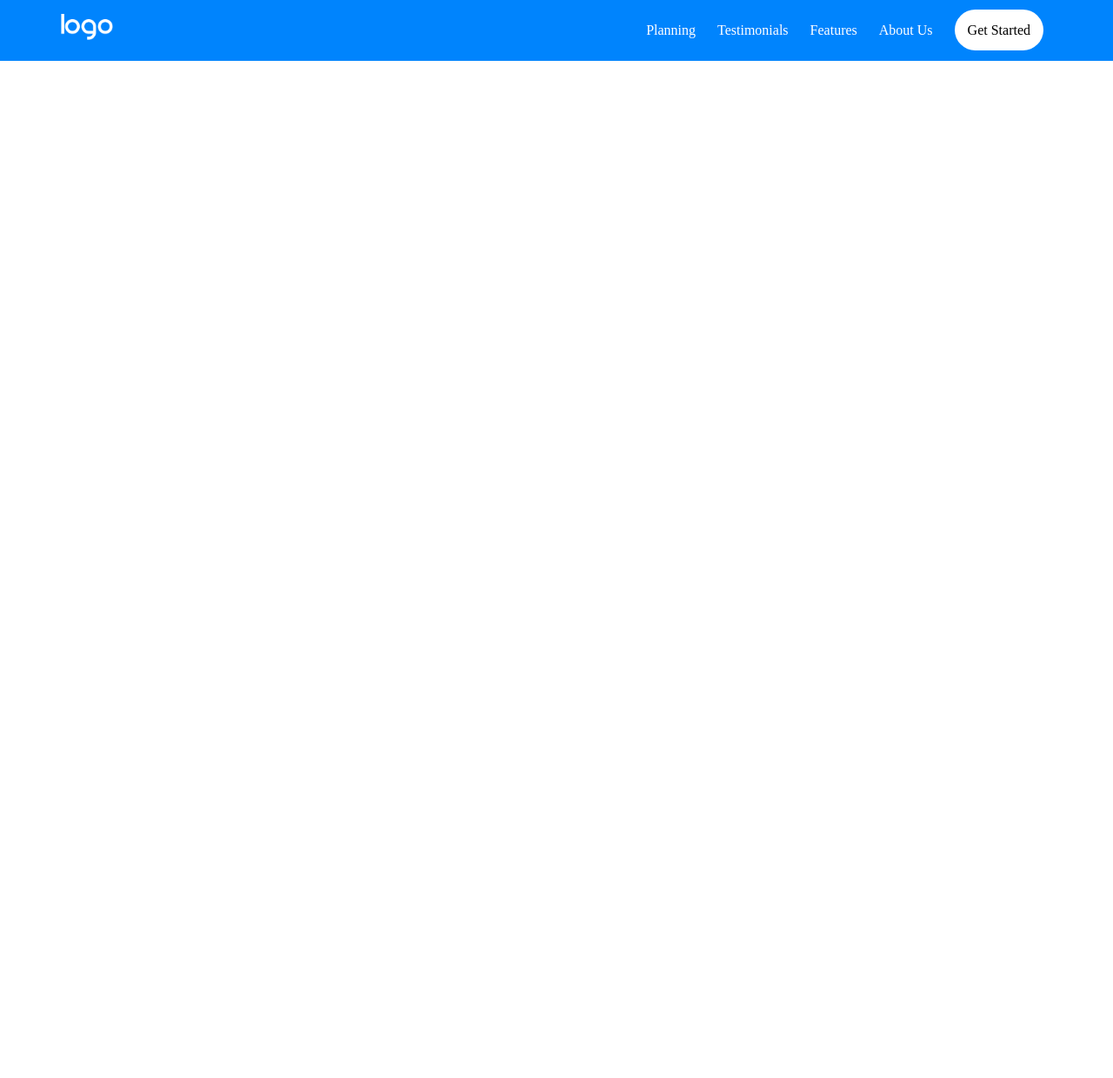
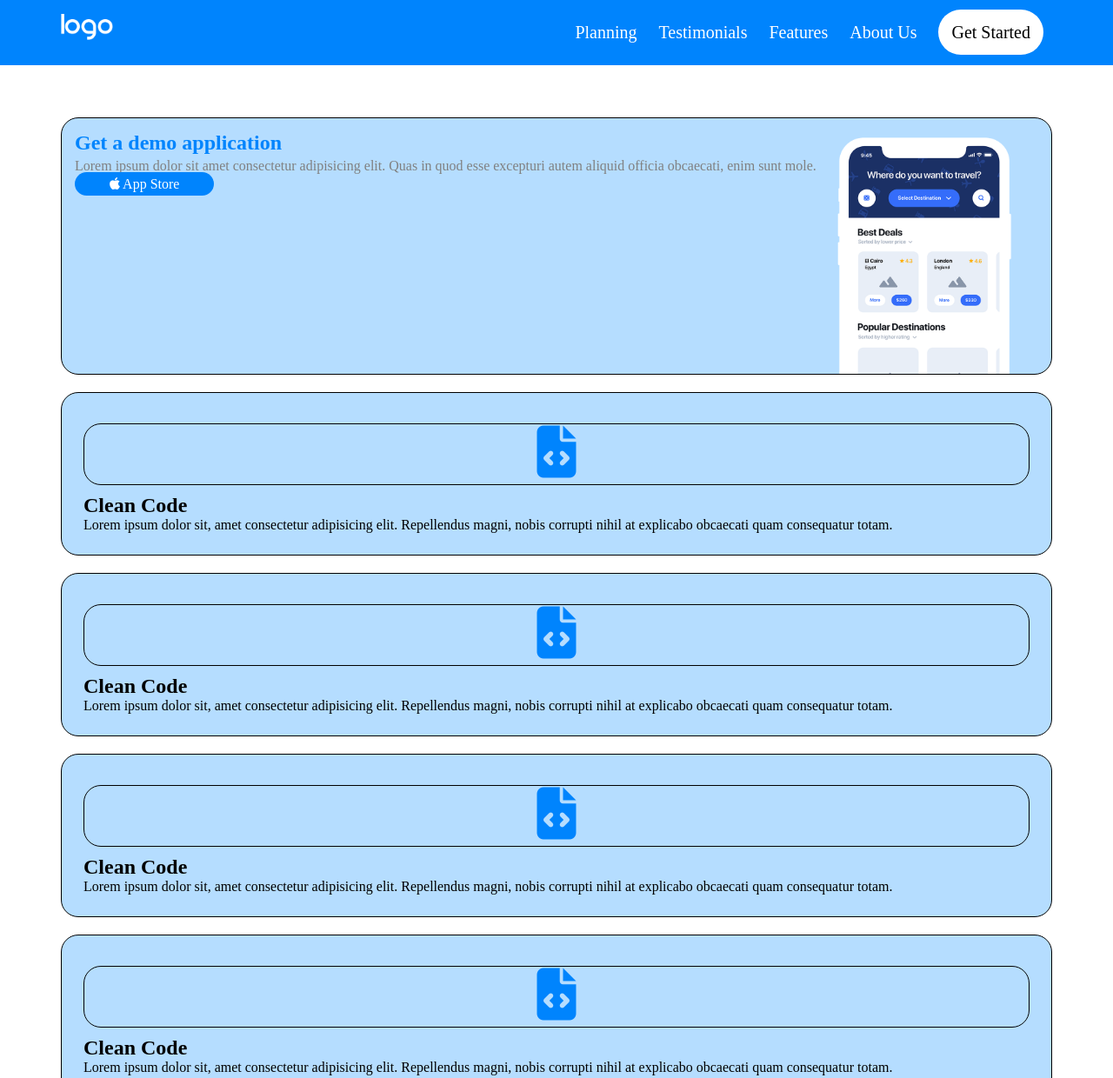
Before and after one commit to DavideLopez/htmlcss-responsive-layout, a plain HTML site: page index.html in a window 1280 px wide. Shown: the top 1240 px of the page at 87% size. Before the commit the page ends 800 px from the top, so only its background shows below. Drawn offline with Linux system fonts and the light colour scheme.

Commit message:
prima sezione

```diff
--- a/index.html
+++ b/index.html
@@ -1,14 +1,16 @@
 <!DOCTYPE html>
 <html lang="en">
+
 <head>
     <meta charset="UTF-8">
     <meta http-equiv="X-UA-Compatible" content="IE=edge">
     <meta name="viewport" content="width=device-width, initial-scale=1.0">
     <link rel="stylesheet" href="style.css">
+    <script src="https://kit.fontawesome.com/7e9f3c2453.js" crossorigin="anonymous"></script>
     <title>htmlcss-responsive-layout</title>
 </head>
+
 <body>
-
     <!-- BARRA NAV -->
     <section>
         <nav class="nav-bar">
@@ -25,7 +27,85 @@
         </nav>
     </section>
     <!-- FINE BARRA NAV -->
+    <!-- CARDS -->
+    <section>
+        <div class="container-cards">
+            <div class="row">
+                <div class="card card-big">
+                    <div class="text-card">
+                        <h2 class="cards-title">Get a demo application</h2>
+                        <p class="text-card">Lorem ipsum dolor sit amet consectetur adipisicing elit. Quas in quod
+                            esse excepturi
+                            autem aliquid officia obcaecati, enim sunt mole.</p>
+                        <div class="button-text-app">
+                            <a class="button-app" href="#"><i class="fa-brands fa-apple"></i> App Store</a>
+                        </div>
+                    </div>
+                    <div class="image-card">
+                        <img src="img/phone.png" alt="cardphoto">
+                    </div>
+                </div>
+
+                <div class="card card-small">
+                    <div class="card text-card">
+                        <div class="iconsmall-card">
+                            <i class="fa-solid fa-file-code"></i>
+                        </div>
+                    </div>
+                    <h2>Clean Code</h2>
+                    <p>Lorem ipsum dolor sit, amet consectetur adipisicing elit. Repellendus magni, nobis corrupti
+                        nihil at explicabo obcaecati quam consequatur totam.</p>
+                </div>
+
+                <div class="card card-small">
+                    <div class="card text-card">
+                        <div class="iconsmall-card">
+                            <i class="fa-solid fa-file-code"></i>
+                        </div>
+                    </div>
+                    <h2>Clean Code</h2>
+                    <p>Lorem ipsum dolor sit, amet consectetur adipisicing elit. Repellendus magni, nobis corrupti
+                        nihil at explicabo obcaecati quam consequatur totam.</p>
+                </div>
+
+                <div class="card card-small">
+                    <div class="card text-card">
+                        <div class="iconsmall-card">
+                            <i class="fa-solid fa-file-code"></i>
+                        </div>
+                    </div>
+                    <h2>Clean Code</h2>
+                    <p>Lorem ipsum dolor sit, amet consectetur adipisicing elit. Repellendus magni, nobis corrupti
+                        nihil at explicabo obcaecati quam consequatur totam.</p>
+                </div>
+
+                <div class="card card-small">
+                    <div class="card text-card">
+                        <div class="iconsmall-card">
+                            <i class="fa-solid fa-file-code"></i>
+                        </div>
+                    </div>
+                    <h2>Clean Code</h2>
+                    <p>Lorem ipsum dolor sit, amet consectetur adipisicing elit. Repellendus magni, nobis corrupti
+                        nihil at explicabo obcaecati quam consequatur totam.</p>
+                </div>
+
+                <div class="card card-small">
+                    <div class="card text-card">
+                        <div class="iconsmall-card">
+                            <i class="fa-solid fa-file-code"></i>
+                        </div>
+                    </div>
+                    <h2>Clean Code</h2>
+                    <p>Lorem ipsum dolor sit, amet consectetur adipisicing elit. Repellendus magni, nobis corrupti
+                        nihil at explicabo obcaecati quam consequatur totam.</p>
+                </div>
+
+            </div>
+        </div>
+    </section>
 
 
 </body>
+
 </html>
--- a/style.css
+++ b/style.css
@@ -3,8 +3,7 @@
     padding: 0;
     box-sizing: border-box;
 }
-
-
+/*   BARRA NAV */
 li, a{
     list-style: none;
     color: white;
@@ -28,6 +27,7 @@ li, a{
     display: flex;
     gap: 25px;
     padding: 10px;
+    font-size: 1.25rem;
 }
 
 .startbutton{
@@ -35,5 +35,75 @@ li, a{
     background-color: white;
     border-radius: 50px;
     color: black;
-    font-size: 1rem;
+    font-size: 1.25rem;
 }
+/* FINE BARRA NAV */
+
+/* CARDS */
+
+.container-cards{
+    width: 1140px;
+    margin: auto;
+}
+
+.row{
+    display: flex;
+    flex-wrap: wrap;
+    margin-top: 50px;
+}
+
+.card{
+    width: 100%;
+    background-color: #B5DDFF ;
+    border-radius: 20px;
+    margin: 10px 0;
+    border: 1px solid black;
+}
+
+.card-big{
+    flex-grow: 1;
+    flex-basis: 0;
+    width: 100%;
+    border-radius: 20px;
+    padding: 15px 15px 0 15px;
+    display: flex;
+}
+
+.text-card h2{
+    color: #0084FD;
+}
+
+.text-card p{
+   color: grey;
+   line-height: 25px;
+}
+
+.text-card .button-app{
+    background-color: #0084FD;
+    text-decoration: none;
+    color: white;
+    padding: 5px 40px;
+    border-radius: 20px;
+}
+
+.image-card img{
+    width: 100%;
+    display: block;
+}
+
+.image-card{
+    width: 250px;
+}
+
+.card-small{
+   padding: 25px;
+}
+
+.card-small .text-card{
+    text-align: center;
+}
+
+.iconsmall-card{
+    color: #0084FD;;
+    font-size: 60px;
+}
```
